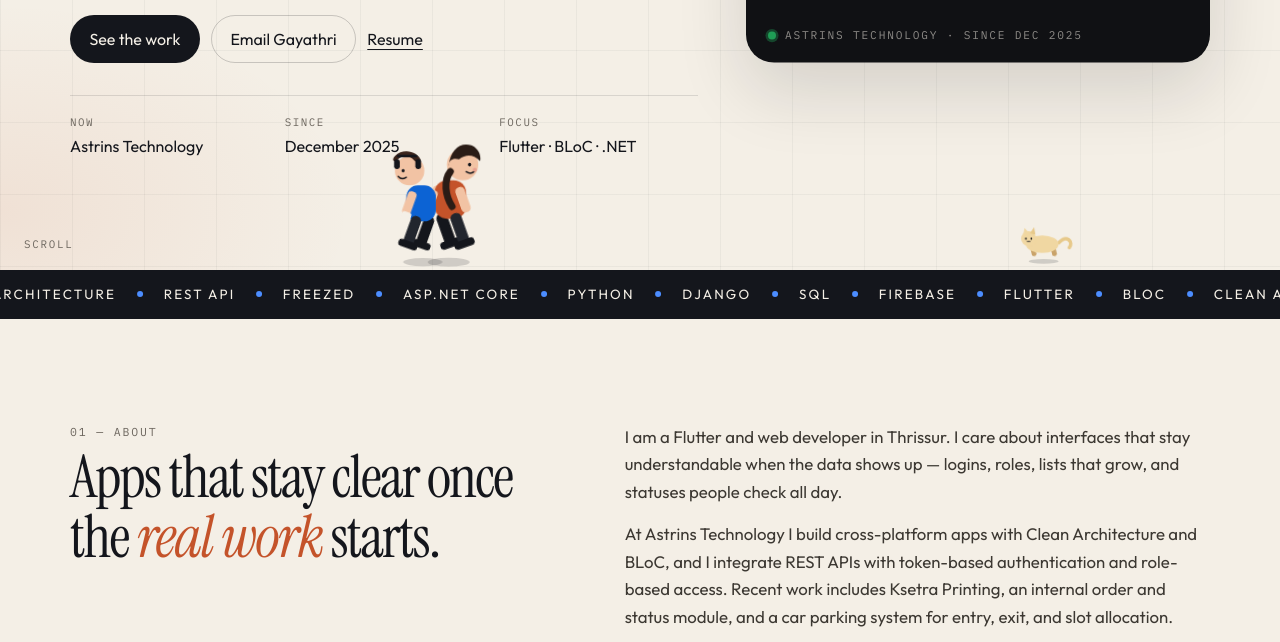
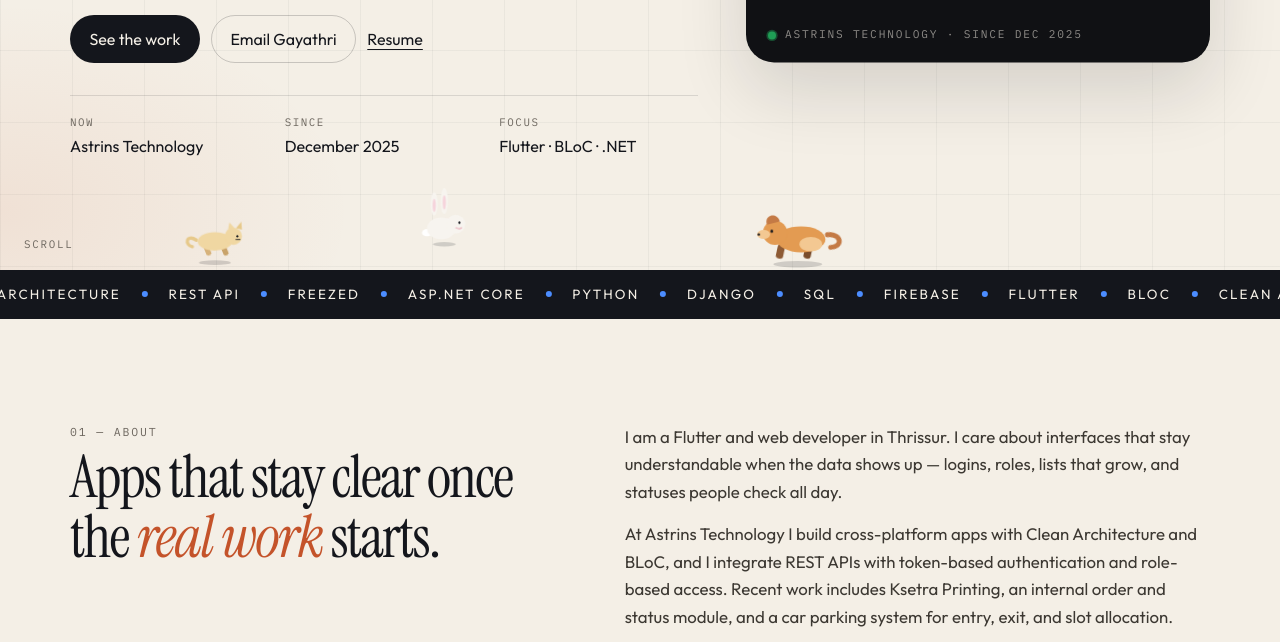
Before and after one commit to ashiftk423/gayathri-portfolio, a plain HTML site: page index.html in a window 1280 px wide. Shown: the part 531-1173 px from the top of the page. Drawn offline with Linux system fonts and the light colour scheme; animation ran at ten frames a second.

Commit message:
Replace the bottom characters with pets and vary the cat's pace.
Co-authored-by: Cursor <cursoragent@cursor.com>

```diff
--- a/index.html
+++ b/index.html
@@ -608,24 +608,6 @@
           </form>
         </div>
       </div>
-      <div class="lounger" aria-hidden="true">
-        <svg viewBox="0 0 210 90">
-          <ellipse class="toon-shadow" cx="108" cy="82" rx="70" ry="5"/>
-          <g class="toon-sway">
-            <g class="kicks">
-              <rect x="150" y="40" width="34" height="12" rx="6" fill="#14161c" transform="rotate(-18 150 46)"/>
-              <rect x="168" y="28" width="28" height="11" rx="5" fill="#f4efe6" transform="rotate(16 168 34)"/>
-            </g>
-            <rect x="62" y="40" width="100" height="30" rx="15" fill="#c4532a"/>
-            <rect x="48" y="48" width="28" height="11" rx="5" fill="#f2c3a4"/>
-            <circle cx="40" cy="40" r="18" fill="#f2c3a4"/>
-            <path d="M24 42c1-16 10-24 18-22 8 1 14 8 14 14-6-6-14-6-20 0-4 4-10 6-12 8z" fill="#2a1c16"/>
-            <ellipse class="toon-eye" cx="36" cy="40" rx="1.6" ry="2" fill="#14161c"/>
-            <ellipse class="toon-eye" cx="46" cy="39" rx="1.6" ry="2" fill="#14161c"/>
-            <path d="M36 46 q6 3 11-1" stroke="#14161c" stroke-width="1.5" fill="none" stroke-linecap="round"/>
-          </g>
-        </svg>
-      </div>
     </section>
   </main>
 
@@ -637,84 +619,54 @@
   </footer>
 
   <div class="parade" aria-hidden="true">
-    <div class="walker cat-walk">
-      <svg class="toon" viewBox="0 0 100 58">
-        <ellipse class="toon-shadow" cx="48" cy="52" rx="22" ry="3.5"/>
+    <div class="pet cat-walk">
+      <svg class="toon" viewBox="0 0 118 66">
+        <ellipse class="toon-shadow" cx="58" cy="60" rx="24" ry="3.5"/>
         <g class="toon-bob">
-          <g class="limb leg leg-a"><rect x="28" y="34" width="7" height="14" rx="3.5" fill="#c9a36a"/></g>
-          <g class="limb leg leg-b"><rect x="58" y="34" width="7" height="14" rx="3.5" fill="#c9a36a"/></g>
-          <path class="tail" d="M70 28c12-14 22-2 16 6" stroke="#e7c98a" stroke-width="5" fill="none" stroke-linecap="round"/>
-          <ellipse cx="46" cy="30" rx="24" ry="13" fill="#f0d7a2"/>
-          <circle cx="26" cy="22" r="11" fill="#f0d7a2"/>
-          <path d="M18 16 20 6l7 8z" fill="#f0d7a2"/>
-          <path d="M28 14 34 5l2 11z" fill="#e7c98a"/>
-          <ellipse class="toon-eye" cx="22" cy="22" rx="1.3" ry="1.6" fill="#14161c"/>
-          <ellipse class="toon-eye" cx="30" cy="22" rx="1.3" ry="1.6" fill="#14161c"/>
-          <path d="M24 26 h4" stroke="#14161c" stroke-width="1.2" stroke-linecap="round"/>
+          <g class="limb leg leg-a"><rect x="40" y="40" width="8" height="16" rx="4" fill="#d7b27a"/></g>
+          <g class="limb leg leg-b"><rect x="66" y="40" width="8" height="16" rx="4" fill="#c9a36a"/></g>
+          <path class="tail" d="M30 32c-16-10-18 8-6 10" stroke="#e7c98a" stroke-width="5" fill="none" stroke-linecap="round"/>
+          <ellipse cx="58" cy="34" rx="26" ry="14" fill="#f0d7a2"/>
+          <circle cx="86" cy="26" r="13" fill="#f0d7a2"/>
+          <path d="M78 16 80 5l8 9z" fill="#f0d7a2"/>
+          <path d="M90 14 98 4l1 12z" fill="#e7c98a"/>
+          <ellipse class="toon-eye" cx="92" cy="26" rx="1.5" ry="1.8" fill="#14161c"/>
+          <path d="M90 31 h6" stroke="#14161c" stroke-width="1.3" stroke-linecap="round"/>
         </g>
       </svg>
     </div>
-    <div class="walker">
-      <svg class="toon" viewBox="0 0 110 156">
-        <ellipse class="toon-shadow" cx="56" cy="148" rx="24" ry="5"/>
+    <div class="pet dog-walk">
+      <svg class="toon" viewBox="0 0 128 74">
+        <ellipse class="toon-shadow" cx="64" cy="68" rx="30" ry="4"/>
         <g class="toon-bob">
-          <g class="limb leg leg-a">
-            <rect x="40" y="96" width="13" height="38" rx="6" fill="#14161c"/>
-            <rect x="34" y="128" width="24" height="9" rx="4" fill="#14161c"/>
-          </g>
-          <g class="limb arm arm-a">
-            <rect x="36" y="64" width="11" height="30" rx="5" fill="#f2c3a4"/>
-          </g>
-          <rect class="shirt" x="40" y="58" width="36" height="44" rx="14" fill="#c4532a"/>
-          <g>
-            <circle cx="72" cy="40" r="18" fill="#f2c3a4"/>
-            <path d="M56 42c2-20 14-28 26-24 6 2 12 10 10 18-8-8-16-8-24-2-6-2-12 0-12 8z" fill="#2a1c16"/>
-            <path d="M58 48c-8 10-6 28 2 40" stroke="#2a1c16" stroke-width="8" fill="none" stroke-linecap="round"/>
-            <ellipse class="toon-eye" cx="80" cy="40" rx="1.8" ry="2.2" fill="#14161c"/>
-            <path d="M76 48 q6 4 10-1" stroke="#14161c" stroke-width="1.6" fill="none" stroke-linecap="round"/>
-            <circle cx="86" cy="46" r="2.3" fill="#e7a090"/>
-          </g>
-          <g class="limb leg leg-b">
-            <rect x="56" y="96" width="13" height="38" rx="6" fill="#22262e"/>
-            <rect x="50" y="128" width="24" height="9" rx="4" fill="#14161c"/>
-          </g>
-          <g class="limb arm arm-b">
-            <rect x="62" y="66" width="11" height="30" rx="5" fill="#f2c3a4"/>
-          </g>
+          <g class="limb leg leg-a"><rect x="40" y="44" width="9" height="18" rx="4" fill="#8d5a34"/></g>
+          <g class="limb leg leg-b"><rect x="74" y="44" width="9" height="18" rx="4" fill="#7a4c2c"/></g>
+          <path class="tail" d="M98 32c18-6 22 10 8 14" stroke="#c47a45" stroke-width="6" fill="none" stroke-linecap="round"/>
+          <ellipse cx="68" cy="38" rx="30" ry="16" fill="#e39b52"/>
+          <ellipse cx="80" cy="44" rx="14" ry="9" fill="#f3c892"/>
+          <circle cx="36" cy="30" r="15" fill="#e39b52"/>
+          <path d="M26 20c-4-12 12-16 16-4" fill="#c47a45"/>
+          <ellipse cx="22" cy="32" rx="8" ry="5.5" fill="#f3c892"/>
+          <ellipse class="toon-eye" cx="32" cy="28" rx="1.6" ry="2" fill="#14161c"/>
+          <circle cx="16" cy="32" r="1.5" fill="#14161c"/>
         </g>
       </svg>
     </div>
-    <div class="walker alt">
-      <svg class="toon flip" viewBox="0 0 110 156">
-        <ellipse class="toon-shadow" cx="56" cy="148" rx="24" ry="5"/>
-        <g class="toon-bob">
-          <g class="limb leg leg-a">
-            <rect x="40" y="96" width="13" height="38" rx="6" fill="#14161c"/>
-            <rect x="34" y="128" width="24" height="9" rx="4" fill="#14161c"/>
-          </g>
-          <g class="limb arm arm-a">
-            <rect x="36" y="64" width="11" height="30" rx="5" fill="#f2c3a4"/>
-          </g>
-          <rect class="shirt" x="40" y="58" width="36" height="44" rx="14" fill="#0c63d4"/>
-          <g>
-            <circle cx="72" cy="40" r="18" fill="#f2c3a4"/>
-            <path d="M58 28c4-12 22-16 32-6 4 4 2 8-2 6-6-8-16-8-22 0-4 4-8 4-8 0z" fill="#3a241c"/>
-            <path d="M64 22 h22" stroke="#14161c" stroke-width="3" stroke-linecap="round"/>
-            <rect x="58" y="26" width="7" height="12" rx="3" fill="#14161c"/>
-            <rect x="84" y="26" width="7" height="12" rx="3" fill="#14161c"/>
-            <ellipse class="toon-eye" cx="80" cy="40" rx="1.8" ry="2.2" fill="#14161c"/>
-            <path d="M76 48 q6 4 10-1" stroke="#14161c" stroke-width="1.6" fill="none" stroke-linecap="round"/>
-          </g>
-          <g class="limb leg leg-b">
-            <rect x="56" y="96" width="13" height="38" rx="6" fill="#22262e"/>
-            <rect x="50" y="128" width="24" height="9" rx="4" fill="#14161c"/>
-          </g>
-          <g class="limb arm arm-b">
-            <rect x="62" y="66" width="11" height="30" rx="5" fill="#f2c3a4"/>
-            <rect class="cup" x="60" y="92" width="12" height="14" rx="3" fill="#f4efe6"/>
-          </g>
-        </g>
-      </svg>
+    <div class="pet bunny-hop">
+      <div class="hop">
+        <svg class="toon" viewBox="0 0 86 84">
+          <ellipse class="toon-shadow" cx="44" cy="78" rx="16" ry="3"/>
+          <ellipse cx="30" cy="22" rx="5" ry="16" fill="#f7f4ef"/>
+          <ellipse cx="44" cy="18" rx="5" ry="18" fill="#f7f4ef"/>
+          <ellipse cx="30" cy="24" rx="2.2" ry="9" fill="#f6d4dc"/>
+          <ellipse cx="44" cy="20" rx="2.2" ry="10" fill="#f6d4dc"/>
+          <ellipse cx="20" cy="62" rx="7" ry="5" fill="#fff"/>
+          <ellipse cx="40" cy="56" rx="20" ry="15" fill="#f7f4ef"/>
+          <circle cx="60" cy="50" r="13" fill="#f7f4ef"/>
+          <ellipse class="toon-eye" cx="65" cy="48" rx="1.5" ry="1.8" fill="#14161c"/>
+          <path d="M60 55 q5 3 8 0" stroke="#e7a0b0" stroke-width="1.4" fill="none" stroke-linecap="round"/>
+        </svg>
+      </div>
     </div>
   </div>
 
--- a/script.js
+++ b/script.js
@@ -193,4 +193,36 @@
       requestAnimationFrame(follow);
     }
   }
+
+  if (!reduce) {
+    const herd = [
+      { el: document.querySelector(".cat-walk"), x: -80, dir: 1, pace: "walk", speed: 32, until: 0, runChance: 0.42, walk: [24, 20], run: [130, 45], walkFor: [3200, 3800], runFor: [1100, 900] },
+      { el: document.querySelector(".dog-walk"), x: Math.min(window.innerWidth * 0.7, 980), dir: -1, pace: "walk", speed: 26, until: 0, runChance: 0.28, walk: [20, 14], run: [68, 22], walkFor: [3800, 2800], runFor: [1300, 700] },
+      { el: document.querySelector(".bunny-hop"), x: Math.min(window.innerWidth * 0.28, 360), dir: 1, pace: "walk", speed: 16, until: 0, runChance: 0.34, walk: [12, 8], run: [46, 16], walkFor: [3600, 2400], runFor: [1400, 600] }
+    ].filter(function (pet) { return pet.el; });
+
+    let last = performance.now();
+    function roam(now) {
+      const dt = Math.min(0.05, (now - last) / 1000);
+      last = now;
+      const span = window.innerWidth + 180;
+      herd.forEach(function (pet) {
+        if (now >= pet.until) {
+          const nextRun = pet.pace !== "run" && Math.random() < pet.runChance;
+          pet.pace = nextRun ? "run" : "walk";
+          const band = pet.pace === "run" ? pet.run : pet.walk;
+          const hold = pet.pace === "run" ? pet.runFor : pet.walkFor;
+          pet.speed = band[0] + Math.random() * band[1];
+          pet.until = now + hold[0] + Math.random() * hold[1];
+          pet.el.classList.toggle("is-run", pet.pace === "run");
+        }
+        pet.x += pet.dir * pet.speed * dt;
+        if (pet.dir > 0 && pet.x > span) pet.x = -150;
+        if (pet.dir < 0 && pet.x < -150) pet.x = span;
+        pet.el.style.transform = "translate3d(" + pet.x + "px, 0, 0)";
+      });
+      requestAnimationFrame(roam);
+    }
+    if (herd.length) requestAnimationFrame(roam);
+  }
 })();
--- a/styles.css
+++ b/styles.css
@@ -1411,7 +1411,7 @@ textarea::placeholder { color: rgba(244, 239, 230, 0.38); }
 .site-footer {
   background: var(--night);
   color: rgba(244, 239, 230, 0.66);
-  padding: 0 0 8.4rem;
+  padding: 0 0 6.4rem;
 }
 
 .footer-row {
@@ -1488,7 +1488,6 @@ html.js [data-delay="2"] { transition-delay: 0.22s; }
 
 .sitter,
 .phone-pal,
-.lounger,
 .parade { pointer-events: none; }
 
 .sitter {
@@ -1507,50 +1506,28 @@ html.js [data-delay="2"] { transition-delay: 0.22s; }
   z-index: 6;
 }
 
-.lounger {
-  position: absolute;
-  left: max(1.5rem, 4%);
-  bottom: 11rem;
-  width: min(220px, 36vw);
-  z-index: 1;
-}
-
 .parade {
   position: fixed;
   left: 0;
   right: 0;
   bottom: 0;
-  height: 158px;
+  height: 96px;
   z-index: 35;
   overflow: hidden;
 }
 
-.walker {
+.pet {
   position: absolute;
   bottom: 0;
-  width: 96px;
   z-index: 2;
-  animation: stroll 18s linear infinite;
-}
-
-.walker.alt {
-  width: 90px;
-  animation-name: stroll-back;
-  animation-duration: 24s;
-  animation-delay: -8s;
-}
-
-.cat-walk {
-  width: 68px;
-  bottom: 4px;
-  z-index: 1;
-  animation-duration: 27s;
-  animation-delay: -15s;
-}
+}
+
+.cat-walk { width: 78px; bottom: 2px; }
+.dog-walk { width: 104px; bottom: 0; }
+.bunny-hop { width: 62px; bottom: 4px; z-index: 1; }
 
 .sitter svg,
 .phone-pal svg,
-.lounger svg,
 .toon { display: block; width: 100%; height: auto; overflow: visible; }
 
 .toon-shadow { fill: #14161c; opacity: 0.16; }
@@ -1564,20 +1541,31 @@ html.js [data-delay="2"] { transition-delay: 0.22s; }
 .arm-a { animation: stride 0.48s ease-in-out infinite reverse; }
 
 .cat-walk .limb,
-.cat-walk .toon-bob { animation-duration: 0.34s; }
+.cat-walk .toon-bob { animation-duration: 0.55s; }
+.dog-walk .limb,
+.dog-walk .toon-bob { animation-duration: 0.48s; }
+.cat-walk.is-run .limb { animation-duration: 0.16s; }
+.cat-walk.is-run .toon-bob { animation-name: toon-bob-run; animation-duration: 0.16s; }
+.dog-walk.is-run .limb,
+.dog-walk.is-run .toon-bob { animation-duration: 0.22s; }
+.bunny-hop.is-run .hop { animation-duration: 0.34s; }
 
 .tail {
   transform-box: fill-box;
-  transform-origin: 0% 80%;
-  animation: wag 0.5s ease-in-out infinite;
-}
+  transform-origin: 100% 70%;
+  animation: wag 0.7s ease-in-out infinite;
+}
+.dog-walk .tail { transform-origin: 0% 70%; animation-duration: 0.55s; }
+.cat-walk.is-run .tail { animation-duration: 0.22s; }
+
+.hop { animation: hop 0.9s ease-in-out infinite; }
 
 .toon-eye {
   transform-box: fill-box;
   transform-origin: center;
   animation: blink 4.6s infinite;
 }
-.walker.alt .toon-eye { animation-delay: -1.4s; }
+.dog-walk .toon-eye { animation-delay: -1.4s; }
 .sitter .toon-eye,
 .phone-pal .toon-eye { animation-delay: -2.2s; }
 
@@ -1595,27 +1583,19 @@ html.js [data-delay="2"] { transition-delay: 0.22s; }
 }
 .steam-b { animation-delay: -1s; }
 
-.kicks {
-  transform-box: fill-box;
-  transform-origin: 0% 60%;
-  animation: kick 1.5s ease-in-out infinite;
-}
-
-.flip { transform: scaleX(-1); }
-
-@keyframes stroll {
-  from { transform: translateX(-150px); }
-  to { transform: translateX(100vw); }
-}
-
-@keyframes stroll-back {
-  from { transform: translateX(100vw); }
-  to { transform: translateX(-170px); }
-}
-
 @keyframes toon-bob {
   0%, 100% { transform: translateY(0); }
-  50% { transform: translateY(-4px); }
+  50% { transform: translateY(-3px); }
+}
+
+@keyframes toon-bob-run {
+  0%, 100% { transform: translateY(0); }
+  50% { transform: translateY(-6px); }
+}
+
+@keyframes hop {
+  0%, 100% { transform: translateY(0); }
+  42% { transform: translateY(-18px); }
 }
 
 @keyframes stride {
@@ -1642,22 +1622,17 @@ html.js [data-delay="2"] { transition-delay: 0.22s; }
   to { transform: translateY(-9px); opacity: 0; }
 }
 
-@keyframes kick {
-  50% { transform: rotate(-10deg); }
-}
-
 @media (max-width: 980px) {
-  .phone-pal,
-  .lounger { display: none; }
+  .phone-pal { display: none; }
 }
 
 @media (max-width: 720px) {
-  .parade { height: 118px; }
-  .walker { width: 72px; }
-  .walker.alt { display: none; }
-  .cat-walk { width: 52px; display: block; }
+  .parade { height: 78px; }
+  .cat-walk { width: 60px; }
+  .dog-walk { width: 82px; }
+  .bunny-hop { width: 48px; }
   .sitter { width: 88px; top: -64px; }
-  .site-footer { padding-bottom: 6.6rem; }
+  .site-footer { padding-bottom: 5.2rem; }
 }
 
 @media (prefers-reduced-motion: reduce) {
```
